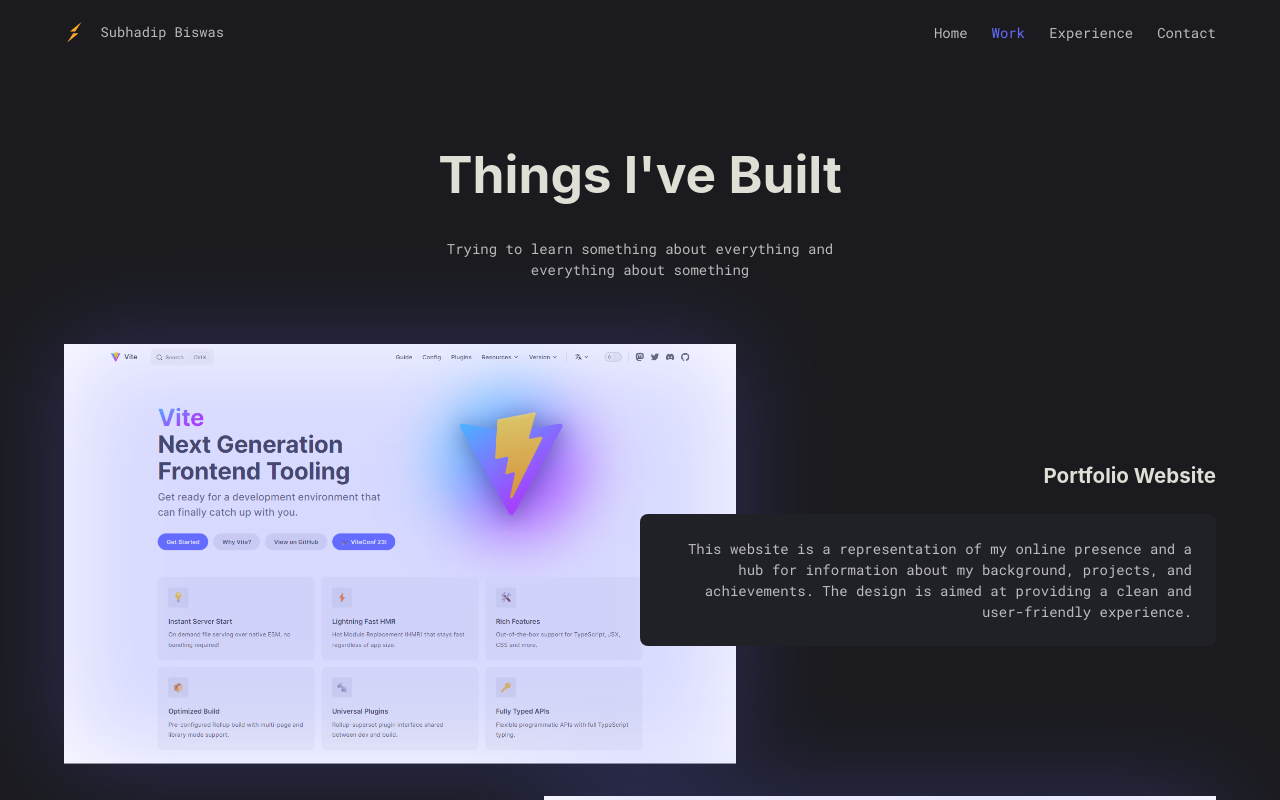
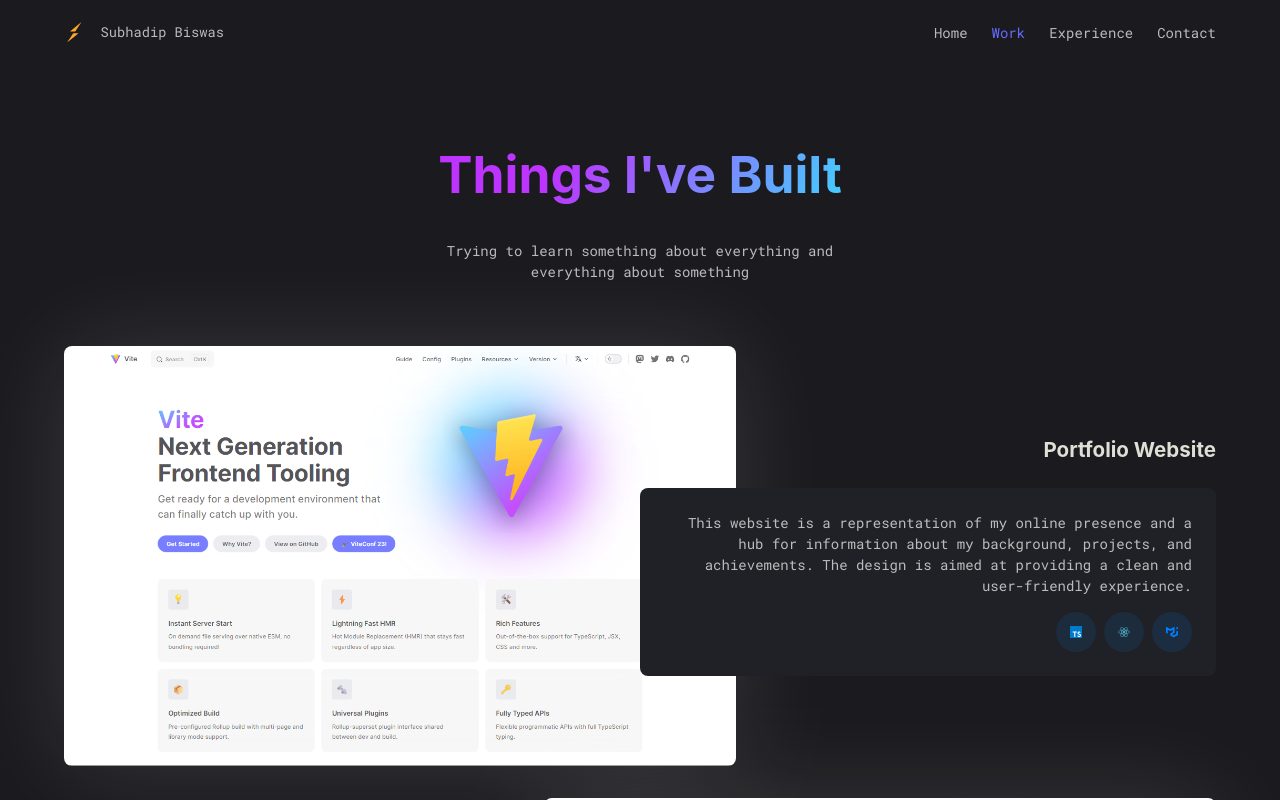
Before and after one commit to subhadip0x539/portfolio-app, a React (Vite) app: page /work in a window 1280 px wide. Built offline with nearby package versions, Linux system fonts and the light colour scheme.

Commit message:
Add badge component

```diff
--- a/src/components/global/Icons/index.ts
+++ b/src/components/global/Icons/index.ts
@@ -3,7 +3,7 @@ export { GoIcon } from "./GoIcon/GoIcon";
 export { JsIcon } from "./JsIcon/JsIcon";
 export { PyIcon } from "./PyIcon/PyIcon";
 export { HtmlIcon } from "./HtmlIcon/HtmlIcon";
-export { TsIcon } from "./TsIcon/TsIcon";
+export { TypeScriptIcon } from "./TypeScriptIcon/TypeScriptIcon";
 export { CssIcon } from "./CssIcon/CssIcon";
 export { GinIcon } from "./GinIcon/GinIcon";
 export { FastApiIcon } from "./FastApiIcon/FastApiIcon";
--- /dev/null
+++ b/src/components/shared/Badges/Badge/Badge.tsx
@@ -0,0 +1,32 @@
+import { Avatar, Tooltip, Typography } from "@mui/material";
+import { BadgeProps } from "../../../../types/props/components/shared/Badges/Badge";
+import { cloneElement } from "react";
+import { hexToRgba } from "../../../../utils/methods";
+
+export function Badge(props: BadgeProps) {
+  const { title, height, width, color, fontSize, children } = props;
+
+  return (
+    <Tooltip
+      title={
+        <>
+          <Typography sx={{ color: "text.primary", fontSize: 12, p: 0.5 }}>{title}</Typography>
+        </>
+      }
+    >
+      <Avatar
+        sx={{
+          background: hexToRgba(color, 0.125),
+          width,
+          height,
+          cursor: "pointer",
+          ":hover": {
+            boxShadow: 1,
+          },
+        }}
+      >
+        {cloneElement(children, { sx: { fontSize } })}
+      </Avatar>
+    </Tooltip>
+  );
+}
--- /dev/null
+++ b/src/components/shared/Badges/index.tsx
@@ -0,0 +1 @@
+export { Badge } from "./Badge/Badge";
--- a/src/components/shared/HigherOrderComponents/Work/ProjectsBanner/ProjectsBanner.tsx
+++ b/src/components/shared/HigherOrderComponents/Work/ProjectsBanner/ProjectsBanner.tsx
@@ -22,6 +22,7 @@ export function ProjectsBanner() {
       >
         <Typography
           variant="h2"
+          className="text-clip"
           sx={{
             textAlign: "center",
             wordBreak: "break-word",
--- a/src/components/shared/HigherOrderComponents/Work/ProjectsContent/ProjectsContent.tsx
+++ b/src/components/shared/HigherOrderComponents/Work/ProjectsContent/ProjectsContent.tsx
@@ -1,24 +1,45 @@
 import { Box, Typography } from "@mui/material";
 import PortfolioAppImg from "../../../../../assets/portfolio-app.png";
+import { MaterialUiIcon, ReactIcon, TypeScriptIcon } from "../../../../global/Icons";
+import { Badge } from "../../../Badges";
 
-const projects: { name: string; key: string; description: string }[] = [
+const projects: { name: string; key: string; description: string; skills: { name: string; icon: JSX.Element; color: string }[] }[] = [
   {
     name: "Portfolio Website",
     key: "portfolio-website",
     description:
       "This website is a representation of my online presence and a hub for information about my background, projects, and achievements. The design is aimed at providing a clean and user-friendly experience.",
+    skills: [
+      {
+        name: "TypeScript",
+        icon: <TypeScriptIcon />,
+        color: "#007acc",
+      },
+      {
+        name: "React",
+        icon: <ReactIcon />,
+        color: "#007acc",
+      },
+      {
+        name: "MaterialUI",
+        icon: <MaterialUiIcon />,
+        color: "#007fff",
+      },
+    ],
   },
   {
     name: "Gin Based Microservice Boilerplate",
     key: "gin-microservice-boilerplate",
     description:
       "This website is a representation of my online presence and a hub for information about my background, projects, and achievements. The design is aimed at providing a clean and user-friendly experience.",
+    skills: [],
   },
   {
     name: "File Integrity Monitor",
     key: "file-integrity-monitor",
     description:
       "This website is a representation of my online presence and a hub for information about my background, projects, and achievements. The design is aimed at providing a clean and user-friendly experience.",
+    skills: [],
   },
 ];
 
@@ -44,10 +65,7 @@ export function ProjectsContent() {
             sx={{
               gridArea: (index + 1) % 2 === 0 ? "1 / 6 / -1 / -1" : "1 / 1 / -1 / 8",
               position: "relative",
-              background: "#393939",
               cursor: "pointer",
-              backgroundImage: PortfolioAppImg,
-              borderRadius: 2,
             }}
           >
             <Box
@@ -55,16 +73,17 @@ export function ProjectsContent() {
                 position: "absolute",
                 height: "100%",
                 width: "100%",
-                background: (theme) => theme.palette.primary.main,
+                // background: (theme) => theme.palette.primary.main,
+                background: "#ffffff",
                 filter: "blur(50px)",
-                opacity: 0.25,
+                opacity: 0.125,
                 transition: "opacity 0.3s ease",
                 ":hover": {
                   opacity: 0,
                 },
               }}
-            ></Box>
-            <img src={PortfolioAppImg} style={{ width: "100%", height: "auto", display: "block", objectFit: "cover" }} />
+            />
+            <img src={PortfolioAppImg} style={{ width: "100%", height: "auto", display: "block", objectFit: "cover", borderRadius: 8 }} />
           </Box>
           <Box
             sx={{
@@ -93,9 +112,20 @@ export function ProjectsContent() {
                 background: (theme) => theme.palette.background.paper,
                 p: 3,
                 borderRadius: 2,
+                display: "flex",
+                flexDirection: "column",
+                gap: 2,
+                alignItems: "flex-end",
               }}
             >
               <Typography sx={{ fontSize: 14, color: "text.secondary", textAlign: (index + 1) % 2 === 0 ? "left" : "right" }}>{item.description}</Typography>
+              {item.skills.length > 0 && (
+                <Box sx={{ display: "flex", gap: 1 }}>
+                  {item.skills.map((skill, index) => (
+                    <Badge key={index} title={skill.name} height={40} width={40} color={skill.color} fontSize={12} children={skill.icon} />
+                  ))}
+                </Box>
+              )}
             </Box>
           </Box>
         </Box>
--- a/src/components/shared/HigherOrderComponents/Work/SkillsContent/SkillsContent.tsx
+++ b/src/components/shared/HigherOrderComponents/Work/SkillsContent/SkillsContent.tsx
@@ -1,6 +1,6 @@
-import { Avatar, Box, Button, Tooltip, Typography } from "@mui/material";
+import { Box, Button } from "@mui/material";
 import { AnimatePresence, motion } from "framer-motion";
-import React, { useMemo, useState } from "react";
+import { useMemo, useState } from "react";
 import {
   BashIcon,
   BitBucketIcon,
@@ -29,10 +29,10 @@ import {
   ReduxIcon,
   ScssIcon,
   SwaggerIcon,
-  TsIcon,
+  TypeScriptIcon,
   NginxIcon,
 } from "../../../../global/Icons";
-import { hexToRgba } from "../../../../../utils/methods";
+import { Badge } from "../../../Badges";
 
 const tabs: { name: string; key: string }[] = [
   {
@@ -84,7 +84,7 @@ const skills: { name: string; key: string; description: string; category: string
     description: "",
     category: "languages",
     color: "#007acc",
-    icon: <TsIcon />,
+    icon: <TypeScriptIcon />,
   },
   {
     name: "Bash",
@@ -352,28 +352,15 @@ export function SkillsContent() {
       >
         <AnimatePresence mode="popLayout">
           {filteredSkills.map((item, _) => (
-            <motion.div layout layoutId={item.key} initial={{ opacity: 0, scale: 0.5 }} animate={{ opacity: 1, scale: 1 }} exit={{ opacity: 0, scale: 0 }} key={item.key}>
-              <Tooltip
-                title={
-                  <>
-                    <Typography sx={{ color: "text.primary", fontSize: 12, p: 0.5 }}>{item.name}</Typography>
-                  </>
-                }
-              >
-                <Avatar
-                  sx={{
-                    background: hexToRgba(item.color, 0.125),
-                    width: 56,
-                    height: 56,
-                    cursor: "pointer",
-                    ":hover": {
-                      boxShadow: 1,
-                    },
-                  }}
-                >
-                  {React.cloneElement(item.icon, { sx: { fontSize: 24 } })}
-                </Avatar>
-              </Tooltip>
+            <motion.div
+              layout
+              layoutId={item.key}
+              initial={{ opacity: 0, scale: 0.5 }}
+              animate={{ opacity: 1, scale: 1 }}
+              exit={{ opacity: 0, scale: 0 }}
+              key={item.key}
+            >
+              <Badge title={item.name} height={56} width={56} color={item.color} fontSize={24} children={item.icon} />
             </motion.div>
           ))}
         </AnimatePresence>
```
Also changed, not shown: src/components/global/Icons/TypeScriptIcon/TypeScriptIcon.tsx (renamed from src/components/global/Icons/TsIcon/TsIcon.tsx, +2 -9 lines), src/types/props/components/shared/Badges/Badge.d.ts (added, +10 -0 lines).
